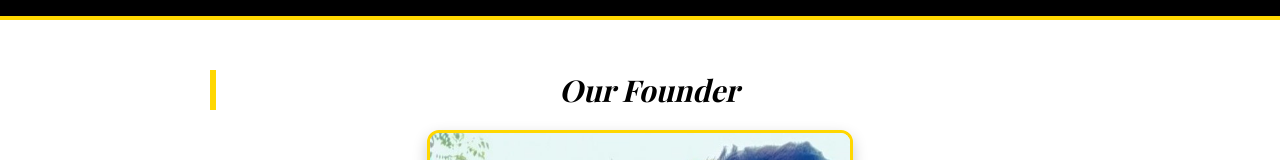
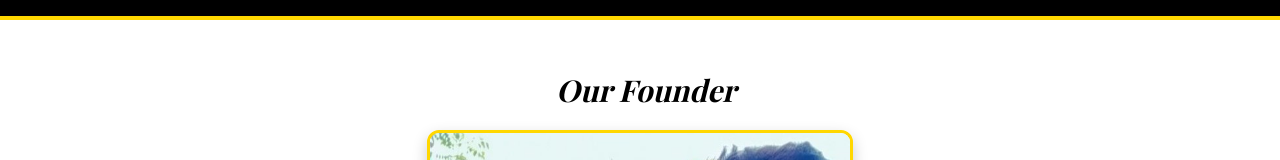
Before and after one commit to creminds/webb, a plain HTML site: page index.html in a window 1280 px wide. Shown: the part 174-334 px from the top of the page. Drawn offline with nearby package versions, Linux system fonts and the light colour scheme; a web font is replaced by a local one.

```diff
--- a/mystyle.css
+++ b/mystyle.css
@@ -35,7 +35,6 @@
     font-size: 30px;
     font-style: italic;
     font-weight: 700;
-    border-left: 6px solid gold;
     padding-left: 12px;
     margin: 40px 20px 20px;
 }
```
